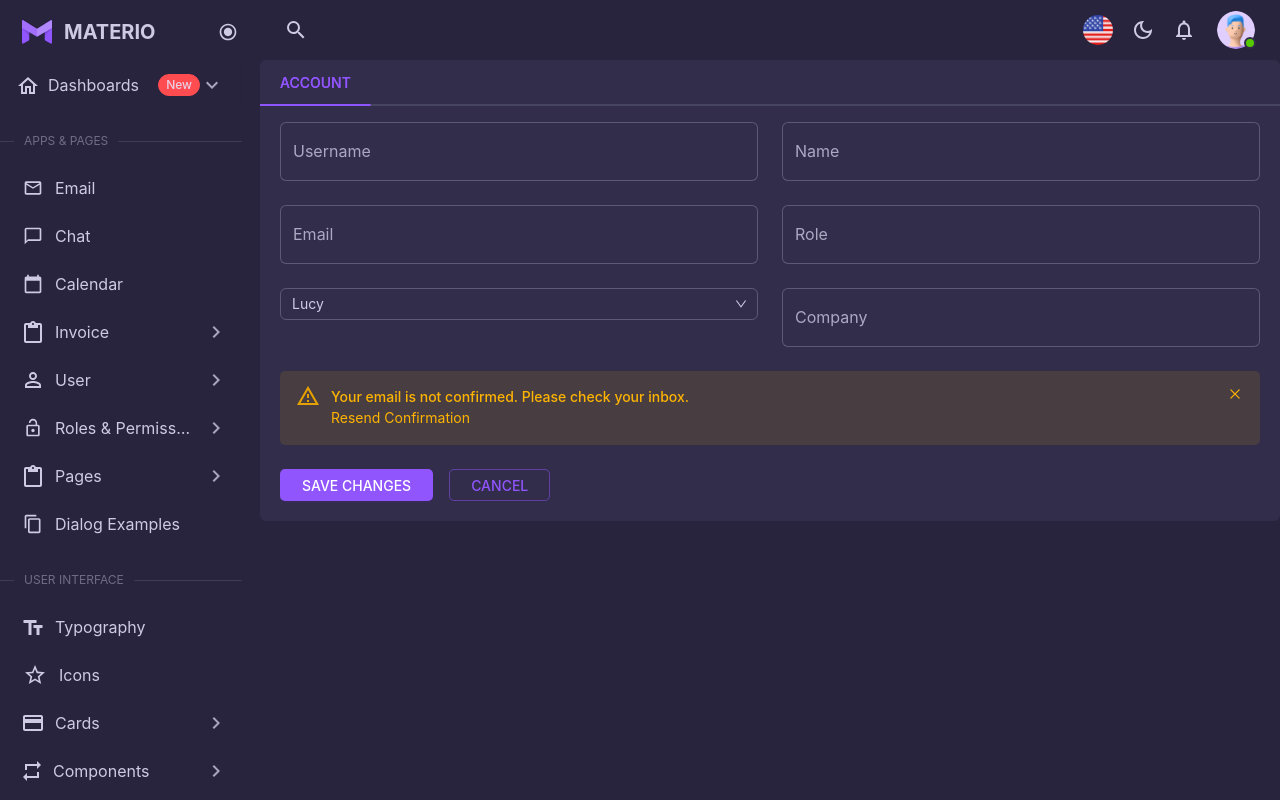
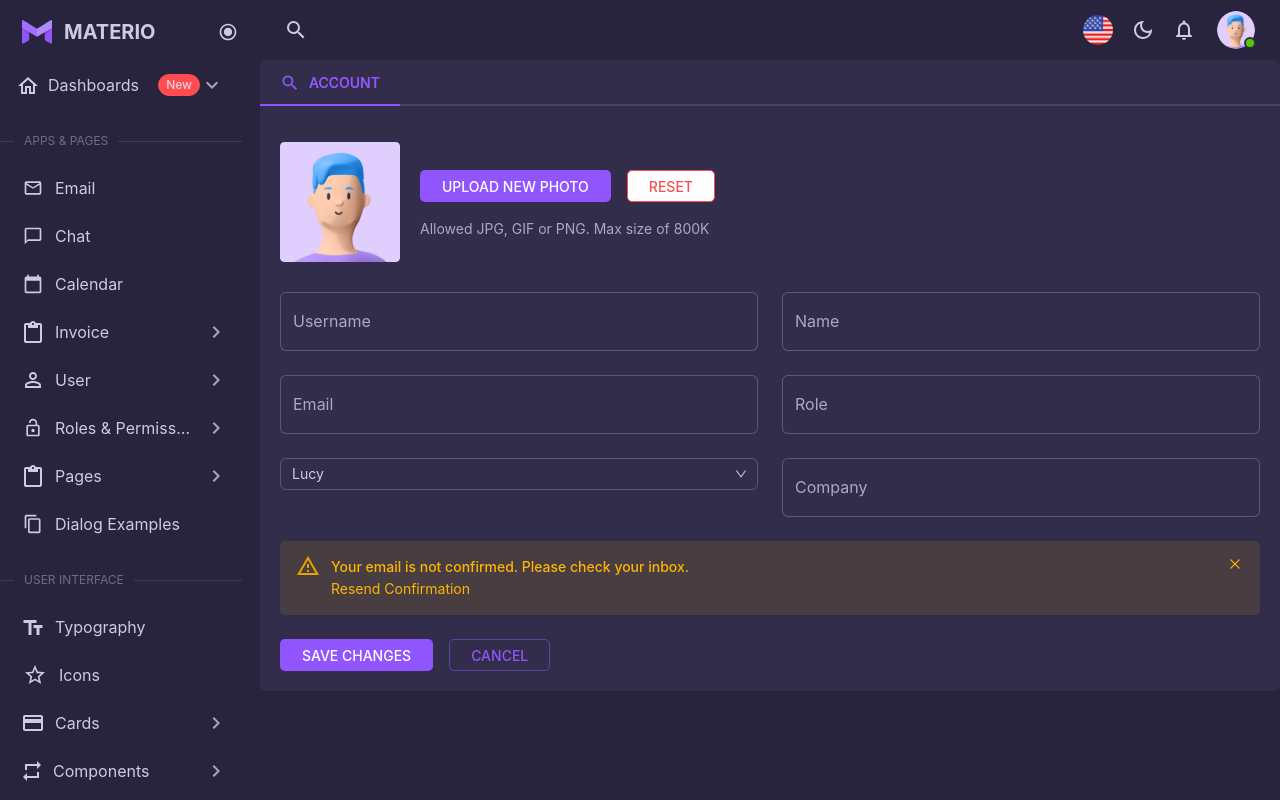
Before and after one commit to harshilpradhan-simformsolutions/materio-dashboard, a React (Vite) app: page /profile in a window 1280 px wide. Built offline with nearby package versions, Linux system fonts and the light colour scheme.

Commit message:
Complete profile page

```diff
--- a/src/App.tsx
+++ b/src/App.tsx
@@ -7,9 +7,9 @@ import { Profile } from './pages/Profile/Profile';
 function App() {
   return (
     <Routes>
-      <Route path="/auth" element={<Login />} />
+      <Route path="/login" element={<Login />} />
       <Route path="/" element={<Home />}>
-        <Route path="knowledge-base" element={<KnowledgeBase />} />
+        <Route index element={<KnowledgeBase />} />
         <Route path="profile" element={<Profile />} />
       </Route>
     </Routes>
--- a/src/components/Header/Header.tsx
+++ b/src/components/Header/Header.tsx
@@ -1,5 +1,7 @@
 import { Avatar, Badge } from 'antd';
+import { Link } from 'react-router-dom';
 import { MdSearch, MdNotificationsNone } from 'react-icons/md';
+
 import { HeaderRoot } from './Header.styles';
 import { ReactComponent as DarkModeIcon } from '../../assets/icons/dark-mode.svg';
 import flag from '../../assets/images/us-flag.png';
@@ -18,7 +20,9 @@ const Header = () => (
       <MdNotificationsNone size={24} />
     </span>
     <Badge dot color="green" offset={[-6, 33]}>
-      <Avatar className="pointer" src={avatar} size="large" />
+      <Link to="/profile">
+        <Avatar className="pointer" src={avatar} size="large" />
+      </Link>
     </Badge>
   </HeaderRoot>
 );
--- a/src/config/theme.ts
+++ b/src/config/theme.ts
@@ -19,6 +19,7 @@ export const theme: ThemeConfig = {
       borderRadiusLG: 5,
       colorBorder: palettes.primary.outlinedRestingBg,
       colorText: palettes.primary.main,
+      colorError: palettes.error.main,
       paddingContentHorizontalSM: 13,
       paddingContentVerticalSM: 4,
       paddingContentHorizontal: 22,
--- a/src/gloabalStyle.ts
+++ b/src/gloabalStyle.ts
@@ -119,6 +119,7 @@ export const GlobalStyle = createGlobalStyle`
 
   /** AntD Global customization */
   .ant-btn {
+    text-transform: uppercase;
     font-weight: 500;
     &-default {
       background-color: transparent;
--- /dev/null
+++ b/src/layouts/utils.ts
@@ -0,0 +1,13 @@
+import styled, { css } from 'styled-components';
+
+const Flex = styled.div<{ gap?: number }>`
+  display: flex;
+  align-items: center;
+  ${({ gap }) =>
+    gap &&
+    css`
+      gap: ${gap}px;
+    `}
+`;
+
+export { Flex };
--- a/src/pages/Profile/Account.tsx
+++ b/src/pages/Profile/Account.tsx
@@ -1,14 +1,28 @@
+import { useState } from 'react';
+import { RxCross2 } from 'react-icons/rx';
 import { Input, Select, Button, Space } from 'antd';
-import { RxCross2 } from 'react-icons/rx';
+
+import profile from '../../assets/images/profile.png';
 import { AccountContainer } from './Profile.styles';
 import { ReactComponent as WarningIcon } from '../../assets/icons/warning.svg';
-import { useState } from 'react';
 
 const Account = () => {
   const [showBanner, setShowBanner] = useState(true);
 
   return (
     <AccountContainer className="px-20 mb-20">
+      <Space className="mb-24 mt-20" size={20}>
+        <img className="profile-image" src={profile} />
+        <div>
+          <Space size={16} className="mb-16">
+            <Button type="primary">Upload New Photo</Button>
+            <Button danger>Reset</Button>
+          </Space>
+          <p className="profile-text">
+            Allowed JPG, GIF or PNG. Max size of 800K
+          </p>
+        </div>
+      </Space>
       <form className="profile-form pb-24">
         <Input placeholder="Username" />
         <Input placeholder="Name" />
@@ -33,7 +47,9 @@ const Account = () => {
             <p className="warning-content__title">
               Your email is not confirmed. Please check your inbox.
             </p>
-            <p className="warning-content__subtitle">Resend Confirmation</p>
+            <span className="warning-content__subtitle pointer">
+              Resend Confirmation
+            </span>
           </div>
           <span
             role="button"
--- a/src/pages/Profile/Profile.styles.ts
+++ b/src/pages/Profile/Profile.styles.ts
@@ -5,6 +5,14 @@ export const AccountContainer = styled.div`
     display: grid;
     grid-template-columns: 1fr 1fr;
     gap: 24px;
+  }
+  .profile-image {
+    height: 120px;
+    width: 120px;
+    border-radius: 4px;
+  }
+  .profile-text {
+    font-weight: 400;
   }
   .warning {
     color: var(--color-warning);
--- a/src/pages/Profile/Profile.tsx
+++ b/src/pages/Profile/Profile.tsx
@@ -1,5 +1,8 @@
 import { Tabs } from 'antd';
+import { MdSearch } from 'react-icons/md';
+
 import { Account } from './Account';
+import { Flex } from '../../layouts/utils';
 
 const Profile = () => {
   return (
@@ -9,7 +12,12 @@ const Profile = () => {
       items={[
         {
           key: '1',
-          label: 'Account',
+          label: (
+            <Flex gap={9}>
+              <MdSearch size={20} />
+              Account
+            </Flex>
+          ),
           children: <Account />,
         },
       ]}
```
Also changed, not shown: src/assets/images/profile.png (added).
